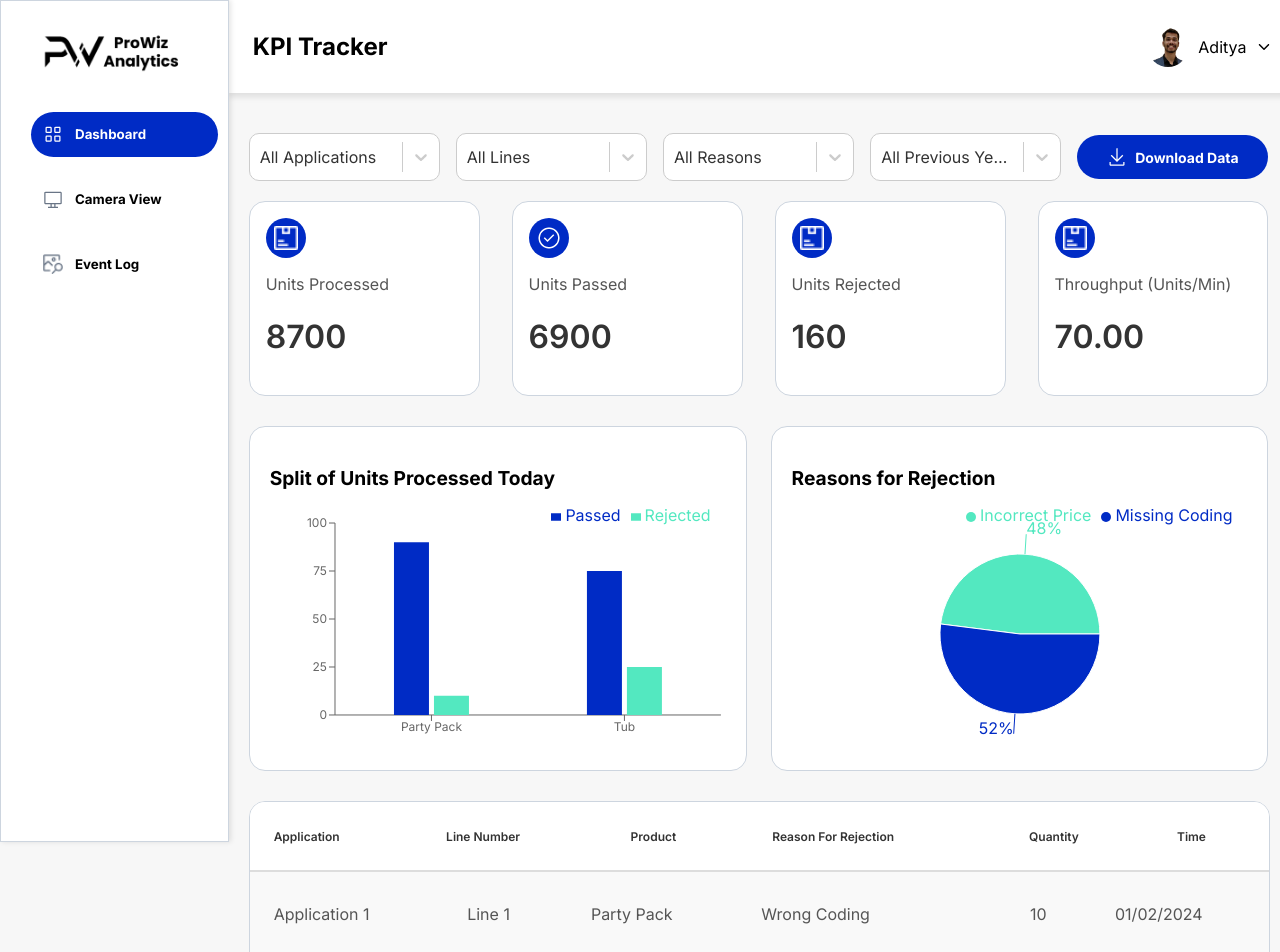
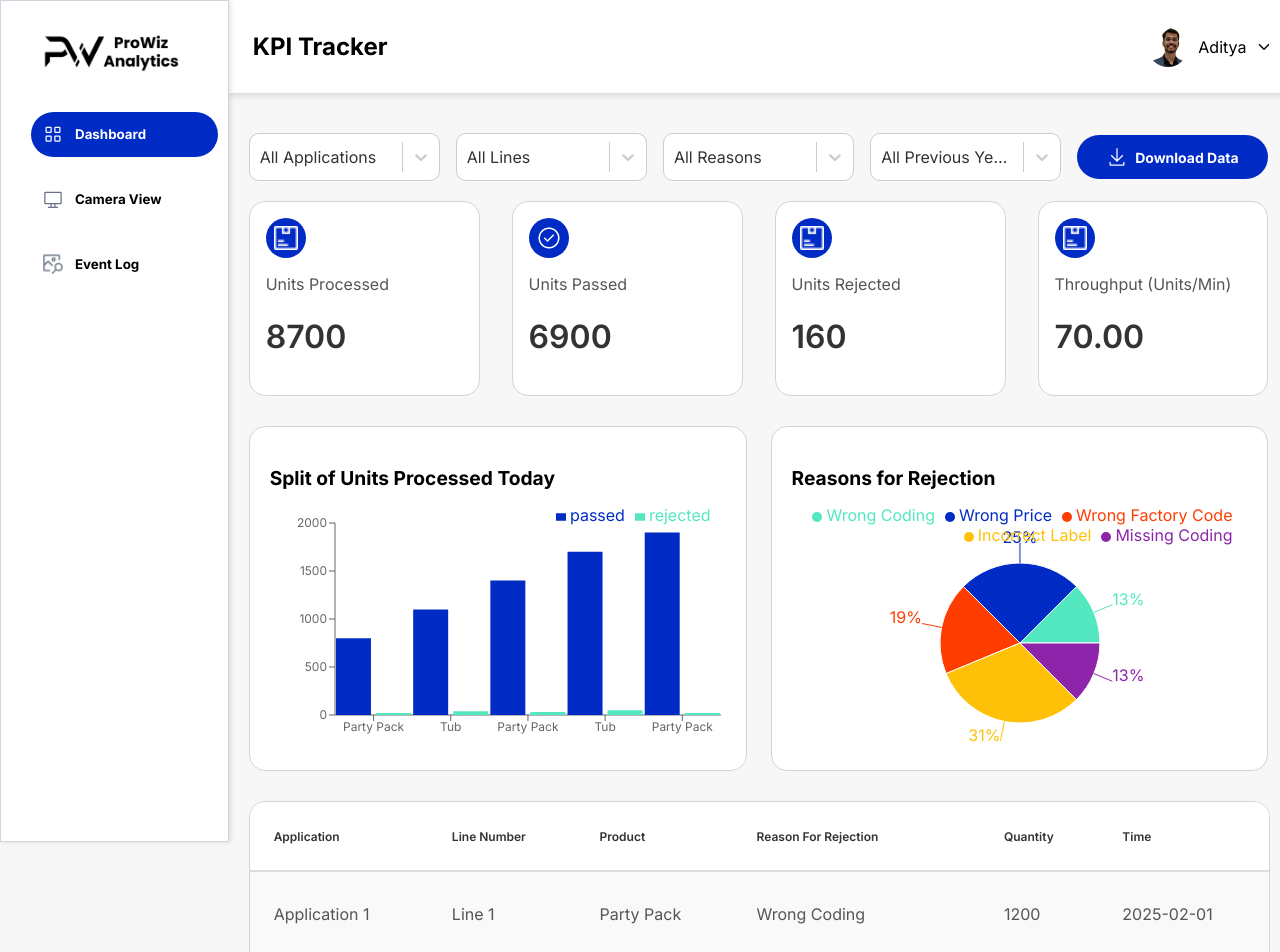
Before and after one commit to adityarajbenn/kpi-dashboard, a React (Create React App) app: page / in a window 1280 px wide. Shown: the top 952 px of the page. Built offline with nearby package versions, Linux system fonts and the light colour scheme.

Commit message:
filters working dynamically

```diff
--- a/src/components/BarChartComponent.js
+++ b/src/components/BarChartComponent.js
@@ -19,23 +19,19 @@ const Title = styled.h3`
   width: 100%;
 `;
 
-const data = [
-  { name: "Party Pack", Passed: 90, Rejected: 10 },
-  { name: "Tub", Passed: 75, Rejected: 25 },
-];
 
-const BarChartComponent = () => {
+const BarChartComponent = (filteredData) => {
   return (
     <ChartContainer>
       <Title>Split of Units Processed Today</Title>
       <ResponsiveContainer width="100%" height={250}>
-        <BarChart data={data} barCategoryGap="20%" barGap={5}> {/* ✅ Adjust bar spacing */}
-          <XAxis dataKey="name" tick={{ fontSize: 12 }} /> {/* ✅ Smaller font */}
+        <BarChart data={filteredData.data} barCategoryGap="20%" barGap={5}>
+          <XAxis dataKey="product" tick={{ fontSize: 12 }} />
           <YAxis tick={{ fontSize: 12 }} />
           <Tooltip />
-          <Legend align="right" verticalAlign="top" iconSize={10} /> {/* ✅ Legend fixed */}
-          <Bar dataKey="Passed" fill="#002BC5" barSize={35} /> {/* ✅ Bar width matched */}
-          <Bar dataKey="Rejected" fill="#53E8C0" barSize={35} />
+          <Legend align="right" verticalAlign="top" iconSize={10} />
+          <Bar dataKey="passed" fill="#002BC5" barSize={35} />
+          <Bar dataKey="rejected" fill="#53E8C0" barSize={35} />
         </BarChart>
       </ResponsiveContainer>
     </ChartContainer>
--- a/src/components/DataTable.js
+++ b/src/components/DataTable.js
@@ -6,11 +6,12 @@ const TableContainer = styled.div`
   border: 0.5px solid #CDD5DF;
   width: 100%;
   margin-top: 30px;
-  overflow-y: auto;
+  overflow: hidden;
 `;
 
 const TableWrapper = styled.div`
   max-height: 300px;
+  overflow-y: auto;
 `;
 
 const Table = styled.table`
@@ -45,37 +46,12 @@ const TableCell = styled.td`
   border-bottom: 1px solid #ddd;
 `;
 
-const mockData = [
-  {
-    application: "Application 1",
-    lineNumber: "Line 1",
-    product: "Party Pack",
-    reason: "Wrong Coding",
-    quantity: 10,
-    time: "01/02/2024",
-  },
-  {
-    application: "Application 2",
-    lineNumber: "Line 2",
-    product: "Tub",
-    reason: "Wrong Price",
-    quantity: 12,
-    time: "01/02/2024",
-  },
-  {
-    application: "Application 3",
-    lineNumber: "Line 3",
-    product: "Party Pack",
-    reason: "Wrong Factory Code",
-    quantity: 8,
-    time: "01/02/2024",
-  },
-];
-
-const DataTable = () => {
+const DataTable = ({ data }) => {
   return (
     <TableContainer>
+      <TableWrapper>
         <Table>
+          {/* Table Head */}
           <thead>
             <tr>
               <TableHeader>Application</TableHeader>
@@ -86,18 +62,17 @@ const DataTable = () => {
               <TableHeader>Time</TableHeader>
             </tr>
           </thead>
-      </Table>
-      <TableWrapper>
-        <Table>
+
+          {/* Table Body */}
           <tbody>
-            {mockData.map((row, index) => (
+            {data?.map((row, index) => (
               <TableRow key={index}>
                 <TableCell>{row.application}</TableCell>
                 <TableCell>{row.lineNumber}</TableCell>
                 <TableCell>{row.product}</TableCell>
-                <TableCell>{row.reason}</TableCell>
-                <TableCell>{row.quantity}</TableCell>
-                <TableCell>{row.time}</TableCell>
+                <TableCell>{row.rejectionReason}</TableCell>
+                <TableCell>{row.unitsProcessed}</TableCell>
+                <TableCell>{row.date}</TableCell>
               </TableRow>
             ))}
           </tbody>
--- a/src/components/PieChartComponent.js
+++ b/src/components/PieChartComponent.js
@@ -19,29 +19,24 @@ const Title = styled.h3`
   width: 100%;
 `;
 
-const data = [
-  { name: "Incorrect Price", value: 48 },
-  { name: "Missing Coding", value: 52 },
-];
+const COLORS = ["#53E8C0", "#002BC5", "#FF3D00", "#FFC107", "#8E24AA"];
 
-const COLORS = ["#53E8C0", "#002BC5"];
-
-const PieChartComponent = () => {
+const PieChartComponent = (filteredData) => {
   return (
     <ChartContainer>
       <Title>Reasons for Rejection</Title>
       <ResponsiveContainer width="100%" height={250}>
         <PieChart>
           <Pie
-            data={data}
-            dataKey="value"
-            nameKey="name"
+            data={filteredData.data}
+            dataKey="rejected"
+            nameKey="rejectionReason"
             cx="50%"
             cy="50%"
             outerRadius={80}
             label={({ percent }) => `${(percent * 100).toFixed(0)}%`} // ✅ Labels as percentages
           >
-            {data.map((entry, index) => (
+            {filteredData.data.map((entry, index) => (
               <Cell key={`cell-${index}`} fill={COLORS[index % COLORS.length]} />
             ))}
           </Pie>
--- a/src/pages/MainFilterDashboard.js
+++ b/src/pages/MainFilterDashboard.js
@@ -32,8 +32,8 @@ const customStyles = {
       product: "Party Pack",
       rejectionReason: "Wrong Coding",
       unitsProcessed: 1200,
-      unitsPassed: 800,
-      unitsRejected: 20,
+      passed: 800,
+      rejected: 20,
       throughput: 50,
       date: "2025-02-01",
     },
@@ -44,8 +44,8 @@ const customStyles = {
       product: "Tub",
       rejectionReason: "Wrong Price",
       unitsProcessed: 1500,
-      unitsPassed: 1100,
-      unitsRejected: 40,
+      passed: 1100,
+      rejected: 40,
       throughput: 60,
       date: "2025-01-15",
     },
@@ -56,8 +56,8 @@ const customStyles = {
       product: "Party Pack",
       rejectionReason: "Wrong Factory Code",
       unitsProcessed: 1800,
-      unitsPassed: 1400,
-      unitsRejected: 30,
+      passed: 1400,
+      rejected: 30,
       throughput: 70,
       date: "2024-12-20",
     },
@@ -68,8 +68,8 @@ const customStyles = {
       product: "Tub",
       rejectionReason: "Incorrect Label",
       unitsProcessed: 2000,
-      unitsPassed: 1700,
-      unitsRejected: 50,
+      passed: 1700,
+      rejected: 50,
       throughput: 80,
       date: "2025-02-10",
     },
@@ -80,8 +80,8 @@ const customStyles = {
       product: "Party Pack",
       rejectionReason: "Missing Coding",
       unitsProcessed: 2200,
-      unitsPassed: 1900,
-      unitsRejected: 20,
+      passed: 1900,
+      rejected: 20,
       throughput: 90,
       date: "2025-02-05",
     },
@@ -226,8 +226,8 @@ function MainFilterDashboard() {
 
               // Calculate totals for KPI Cards
               const totalProcessed = filtered.reduce((sum, item) => sum + item.unitsProcessed, 0);
-              const totalPassed = filtered.reduce((sum, item) => sum + item.unitsPassed, 0);
-              const totalRejected = filtered.reduce((sum, item) => sum + item.unitsRejected, 0);
+              const totalPassed = filtered.reduce((sum, item) => sum + item.passed, 0);
+              const totalRejected = filtered.reduce((sum, item) => sum + item.rejected, 0);
               const avgThroughput =
                 filtered.length > 0 ? filtered.reduce((sum, item) => sum + item.throughput, 0) / filtered.length : 0;
               setKpiMetrics({
```
Lines whose indentation alone changed are shown as unchanged.
